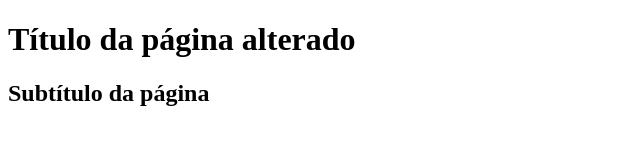
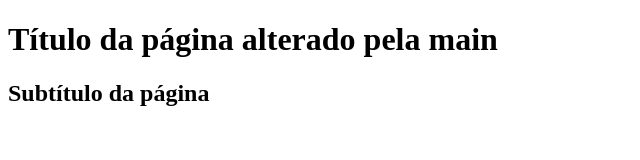
Before and after one commit to Cayuaz/git-vscode, a plain HTML site: page index.html in a window 1280 px wide. Shown: the whole page, without its empty margins (0-640 px from the left). Drawn offline with Linux system fonts and the light colour scheme.

Commit message:
feat: modify HTML title element

```diff
--- a/index.html
+++ b/index.html
@@ -6,7 +6,7 @@
         <title>Document</title>
     </head>
     <body>
-        <h1>Título da página alterado</h1>
+        <h1>Título da página alterado pela main</h1>
         <h2>Subtítulo da página</h2>
     </body>
 </html>
```
